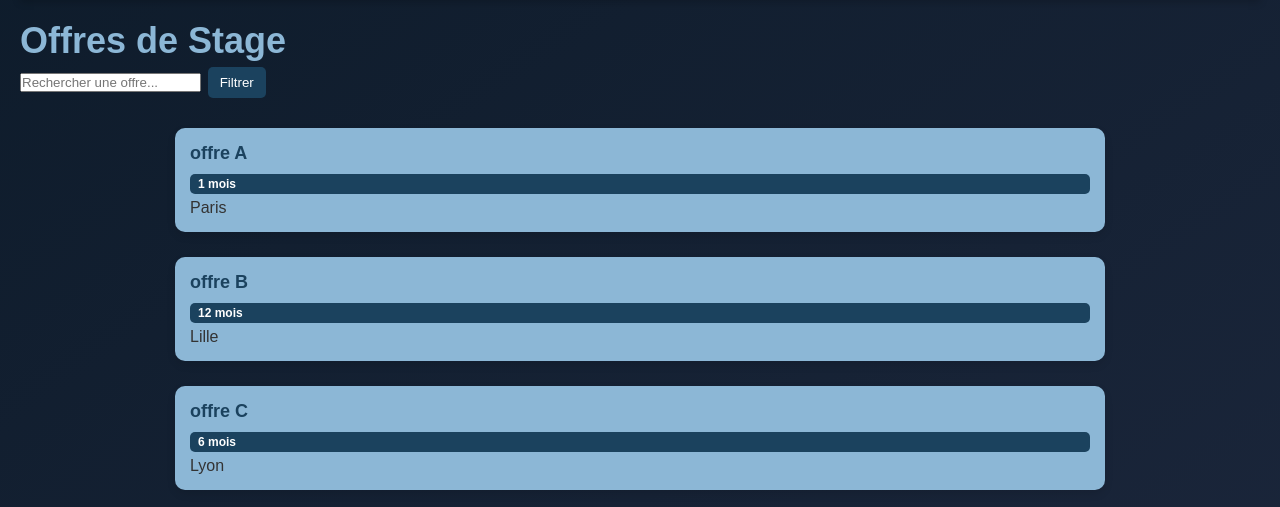
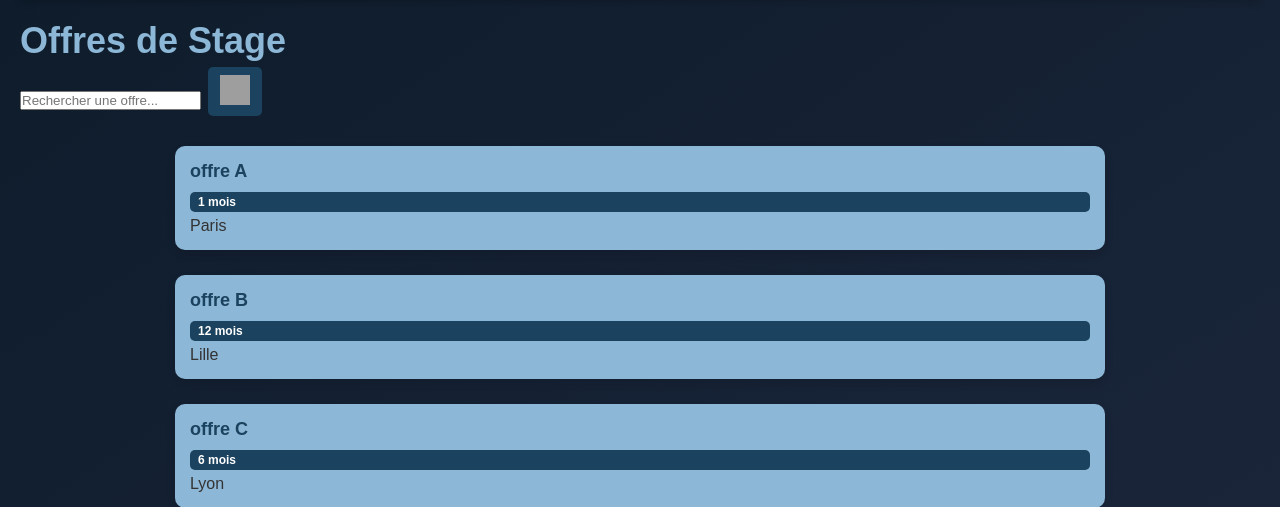
Before and after one commit to Imrane-Hub5/projet-developpement-web-, a PHP site: page /app/views/offres.php in a window 1280 px wide. Shown: the part 174-681 px from the top of the page. Run offline with PHP 8.4, Linux system fonts and the light colour scheme; some web fonts are replaced; grey boxes are pictures that could not be loaded.

Commit message:
Update offres.php

```diff
--- a/app/views/offres.php
+++ b/app/views/offres.php
@@ -5,7 +5,9 @@
 
     <!-- Barre de recherche -->
     <input type="text" id="searchInput" placeholder="Rechercher une offre..." onkeyup="filterOffers()">
-    <button onclick="openFilterPopup()">Filtrer</button>
+    <button onclick="openFilterPopup()">
+        <img src="https://creazilla-store.fra1.digitaloceanspaces.com/icons/3208979/filter-icon-md.png" alt="Filtrer" width="30" height="30">
+    </button>
 
     <!-- Pop-up de filtrage -->
     <div id="filterPopup" class="popup">
```
